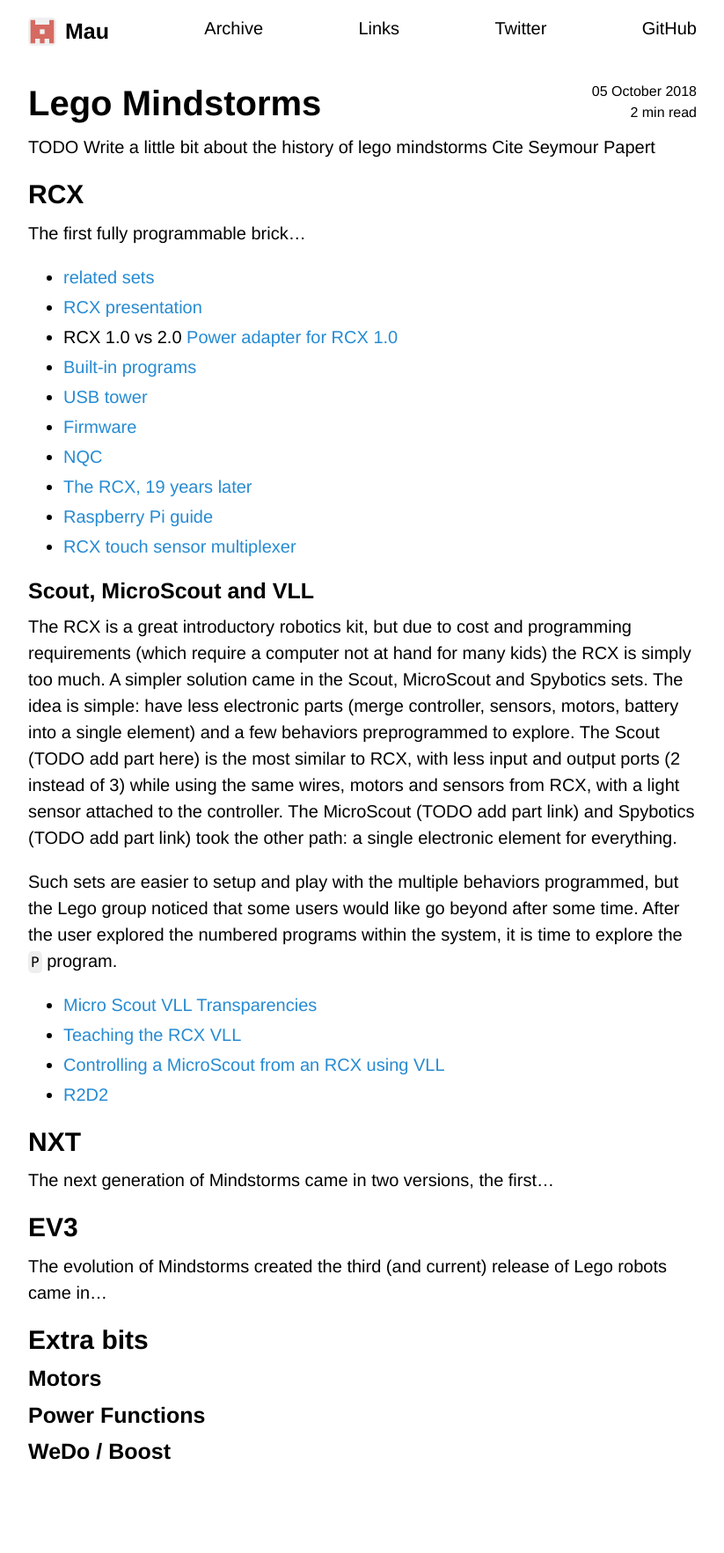
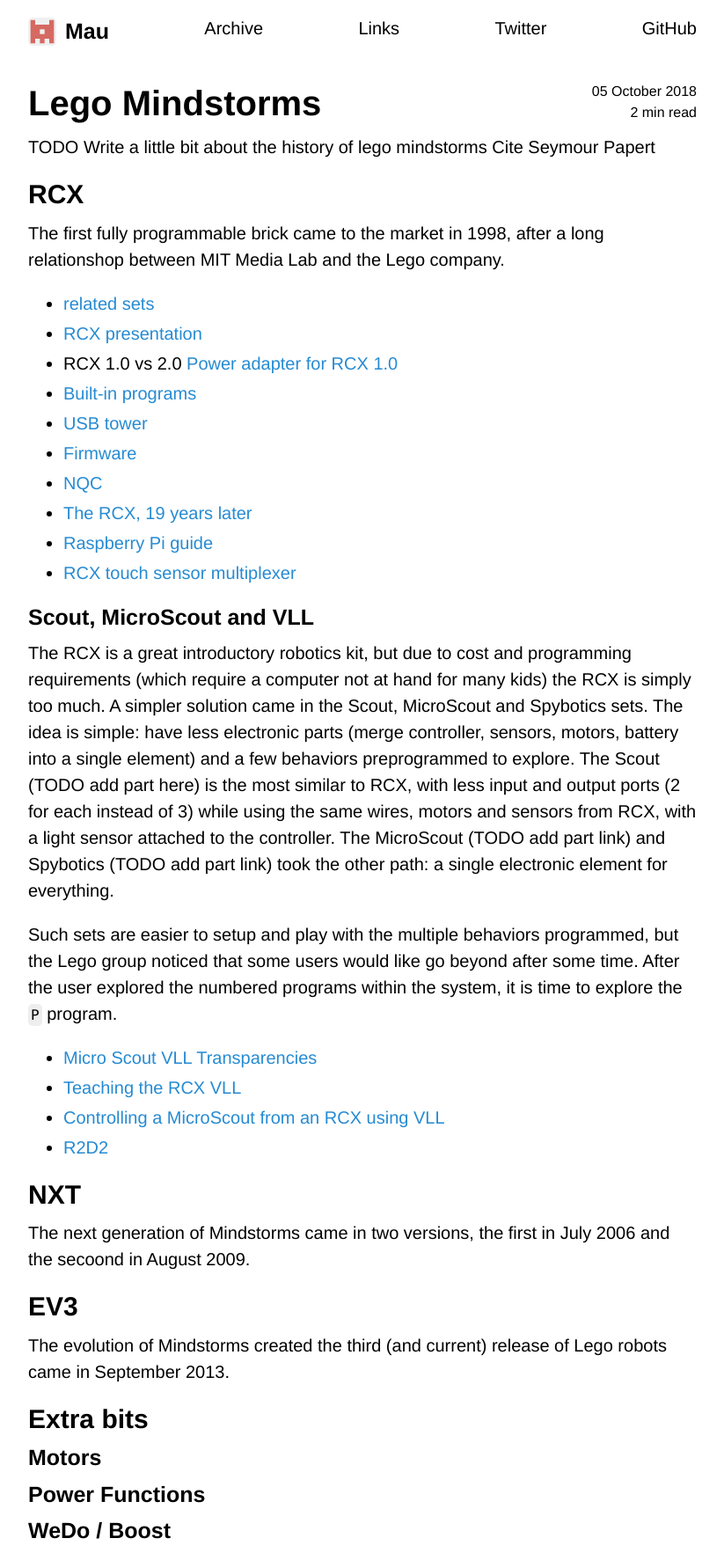
Before and after one commit to Maumagnaguagno/maumagnaguagno.github.io, a Jekyll site: the page built from mindstorms.md, in a window 1280 px wide. Shown: the whole page at 88% size, without its empty margins (228-1051 px from the left). Built offline with Jekyll 4.4.1, drawn with Linux system fonts in a browser that asks for light colours; our own code applies the rules of GitHub Pages for plain Markdown files; before the commit the page ends 1675 px from its top, so only the background shows below that.

Commit message:
Add release dates to Mindstorms

```diff
--- a/mindstorms.md
+++ b/mindstorms.md
@@ -11,7 +11,7 @@ TODO Write a little bit about the history of lego mindstorms
 Cite Seymour Papert
 
 ## RCX
-The first fully programmable brick...
+The first fully programmable brick came to the market in 1998, after a long relationshop between MIT Media Lab and the Lego company.
 - [related sets](https://www.bricklink.com/catalogList.asp?catType=S&catString=59.631)
 - [RCX presentation](http://clark.cementhorizon.com/RCX-web-page-2013-09-29.html)
 - RCX 1.0 vs 2.0 [Power adapter for RCX 1.0](https://pbrick.info/2013/10/using-an-adapter-to-power-the-rcx-1-0/)
@@ -27,7 +27,7 @@ The first fully programmable brick...
 The RCX is a great introductory robotics kit, but due to cost and programming requirements (which require a computer not at hand for many kids) the RCX is simply too much.
 A simpler solution came in the Scout, MicroScout and Spybotics sets.
 The idea is simple: have less electronic parts (merge controller, sensors, motors, battery into a single element) and a few behaviors preprogrammed to explore.
-The Scout (TODO add part here) is the most similar to RCX, with less input and output ports (2 instead of 3) while using the same wires, motors and sensors from RCX, with a light sensor attached to the controller.
+The Scout (TODO add part here) is the most similar to RCX, with less input and output ports (2 for each instead of 3) while using the same wires, motors and sensors from RCX, with a light sensor attached to the controller.
 The MicroScout (TODO add part link) and Spybotics (TODO add part link) took the other path: a single electronic element for everything.
 
 Such sets are easier to setup and play with the multiple behaviors programmed, but the Lego group noticed that some users would like go beyond after some time.
@@ -38,10 +38,10 @@ After the user explored the numbered programs within the system, it is time to e
 - [R2D2](http://www.geocities.ws/laosoh/robots/r2d2new/R2D2.htm)
 
 ## NXT
-The next generation of Mindstorms came in two versions, the first...
+The next generation of Mindstorms came in two versions, the first in July 2006 and the secoond in August 2009.
 
 ## EV3
-The evolution of Mindstorms created the third (and current) release of Lego robots came in...
+The evolution of Mindstorms created the third (and current) release of Lego robots came in September 2013.
 
 ## Extra bits
 
```
